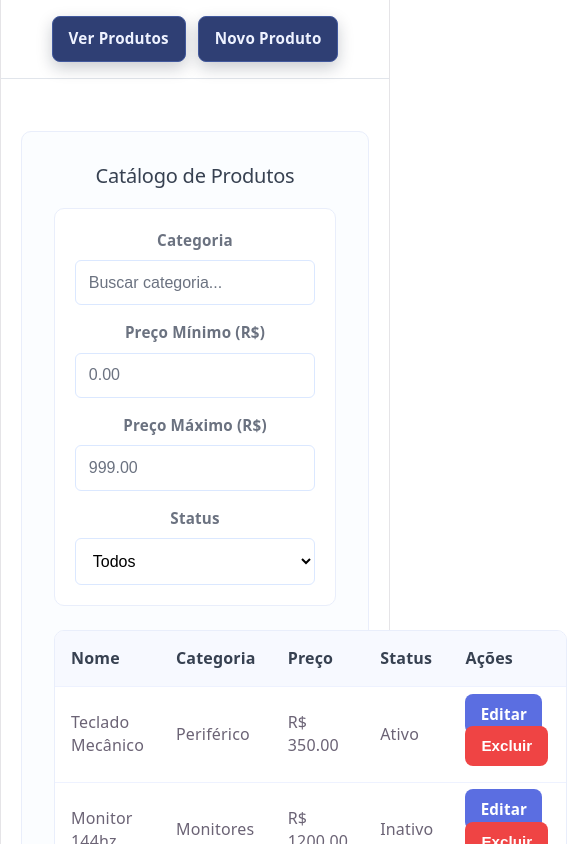
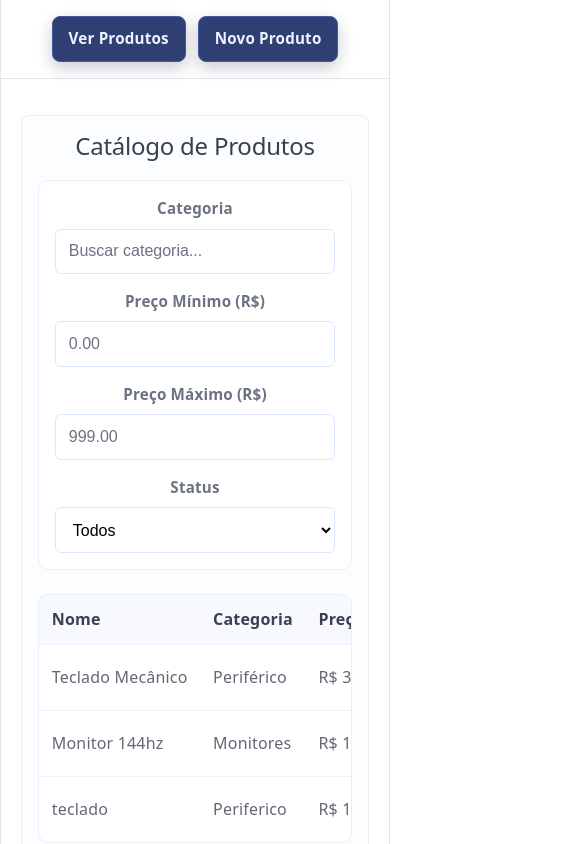
Before and after one commit to edson66/desafio-frontend, a React (Vite) app: page / in a window 390 px wide. Shown: the top 844 px of the page, 567 px wide, since content can reach past the window. Built offline with nearby package versions, Linux system fonts and the light colour scheme; data requests are answered from the project's data file.

Commit message:
docs: adiciona README + ajustes responsivos

```diff
--- a/src/pages/ProductForm.scss
+++ b/src/pages/ProductForm.scss
@@ -8,8 +8,10 @@
   $muted: #6b7280;
 
   max-width: 520px;
+  width: 100%;
   margin: 2rem auto;
   padding: 2rem;
+  box-sizing: border-box;
   border: 1px solid $border;
   border-radius: 10px;
   background-color: $card-bg;
@@ -83,4 +85,23 @@
       }
     }
   }
+
+  @media (max-width: 768px) {
+    margin: 1rem auto;
+    padding: 1rem;
+
+    .button-group {
+      margin-top: 1.5rem;
+    }
+  }
+
+  @media (max-width: 480px) {
+    .button-group {
+      flex-direction: column;
+
+      button {
+        width: 100%;
+      }
+    }
+  }
 }
--- a/src/pages/ProductList.scss
+++ b/src/pages/ProductList.scss
@@ -10,6 +10,7 @@
   max-width: 980px;
   margin: 2rem auto;
   padding: 2rem;
+  box-sizing: border-box;
   border: 1px solid $border;
   border-radius: 10px;
   background-color: $card-bg;
@@ -132,4 +133,43 @@
       }
     }
   }
+
+  @media (max-width: 768px) {
+    margin: 1rem auto;
+    padding: 1rem;
+
+    .filters {
+      padding: 1rem;
+
+      .filter-group {
+        flex: 1 1 100%;
+        min-width: 100%;
+      }
+    }
+
+    table {
+      display: block;
+      overflow-x: auto;
+      white-space: nowrap;
+
+      th,
+      td {
+        padding: 0.8rem;
+      }
+    }
+  }
+
+  @media (max-width: 480px) {
+    border-radius: 8px;
+
+    h2 {
+      font-size: 1.5rem;
+    }
+
+    .btn-edit,
+    .btn-delete {
+      padding: 0.6rem 0.85rem;
+      font-size: 0.9rem;
+    }
+  }
 }
```
Also changed, not shown: 1 other file (tests, documents, lock files or other folders).
